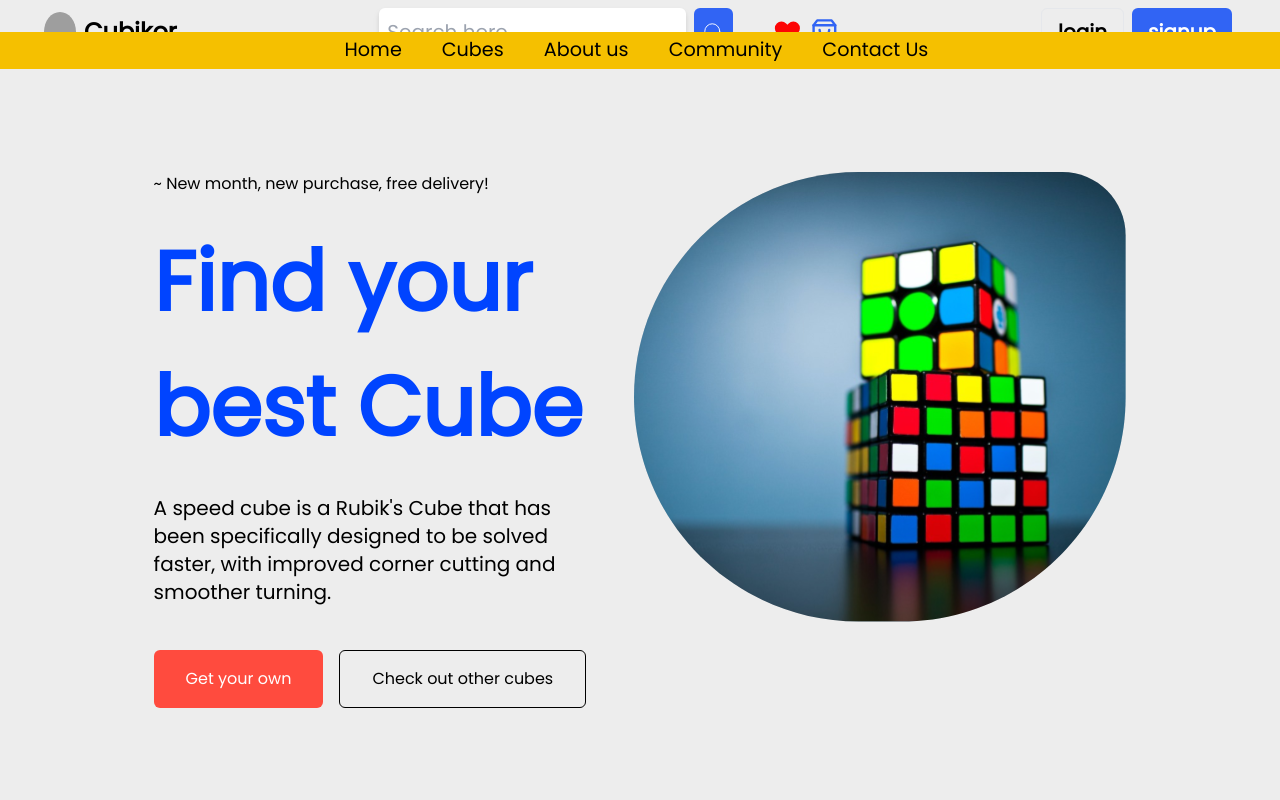
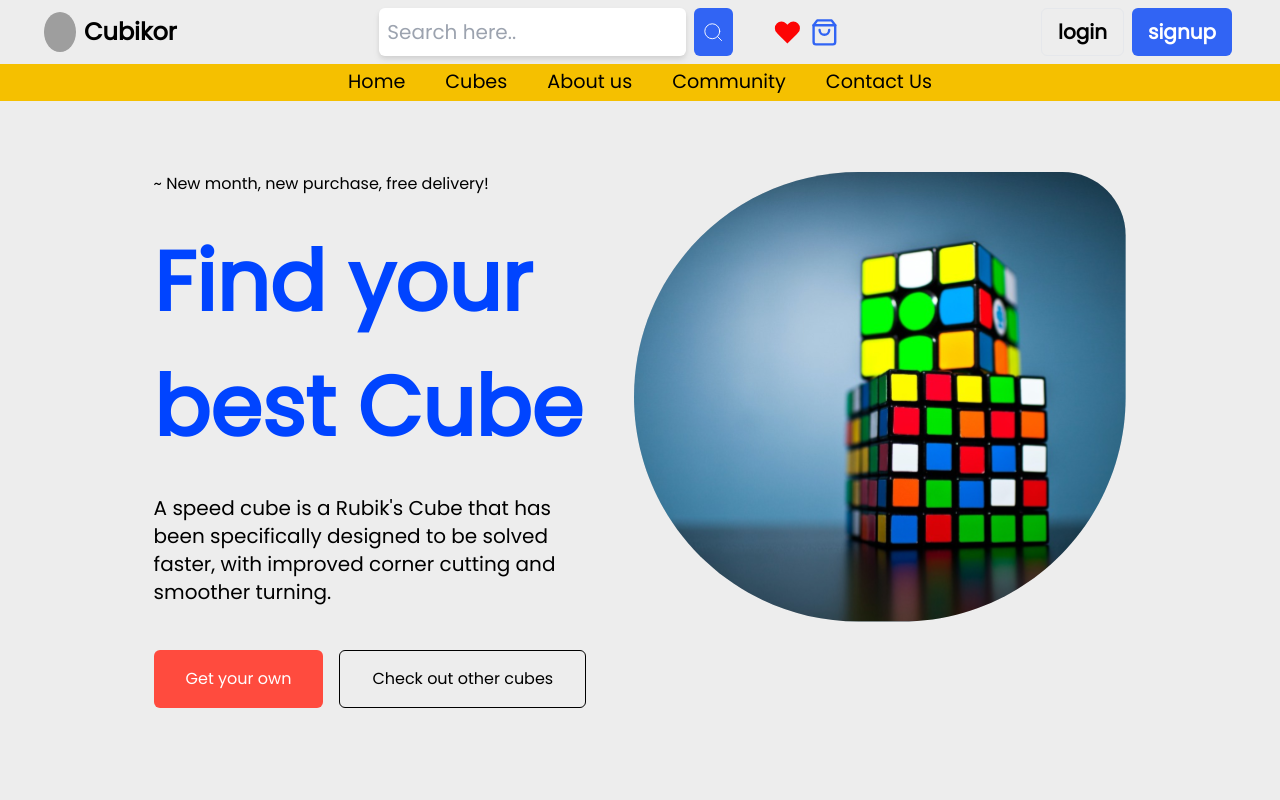
Before and after one commit to soumen974/Cubikor-react, a React (Create React App) app: page / in a window 1280 px wide. Shown: the top 800 px of the page. Built offline with nearby package versions, Linux system fonts and the light colour scheme; grey boxes are pictures that could not be loaded; some icons are missing.

Commit message:
not need any more

```diff
--- a/src/App.css
+++ b/src/App.css
@@ -1,3 +1,21 @@
+
+
+
+
+body {
+    /* margin: 0; */
+    font-family: -apple-system, BlinkMacSystemFont, 'Segoe UI', 'Roboto', 'Oxygen',
+      'Ubuntu', 'Cantarell', 'Fira Sans', 'Droid Sans', 'Helvetica Neue',
+      sans-serif;
+    -webkit-font-smoothing: antialiased;
+    -moz-osx-font-smoothing: grayscale;
+  }
+
+  code {
+    font-family: source-code-pro, Menlo, Monaco, Consolas, 'Courier New',
+      monospace;
+  }
+
 *{
     text-decoration: none;
     box-sizing: border-box;
@@ -115,12 +133,12 @@
 position: sticky;
 z-index: 9999;
 top: 0;
-margin-top: -2.5%;
+/* margin-top: -2.5%; */
 background-color: #ededed;
 /* backdrop-filter: blur(12px);
 -webkit-backdrop-filter: blur(12px); */
 /* margin-right: -0.55%; */
-margin-left: -0.55%;
+/* margin-left: -0.55%; */
 
 }
 .up-logo-srch{
```
